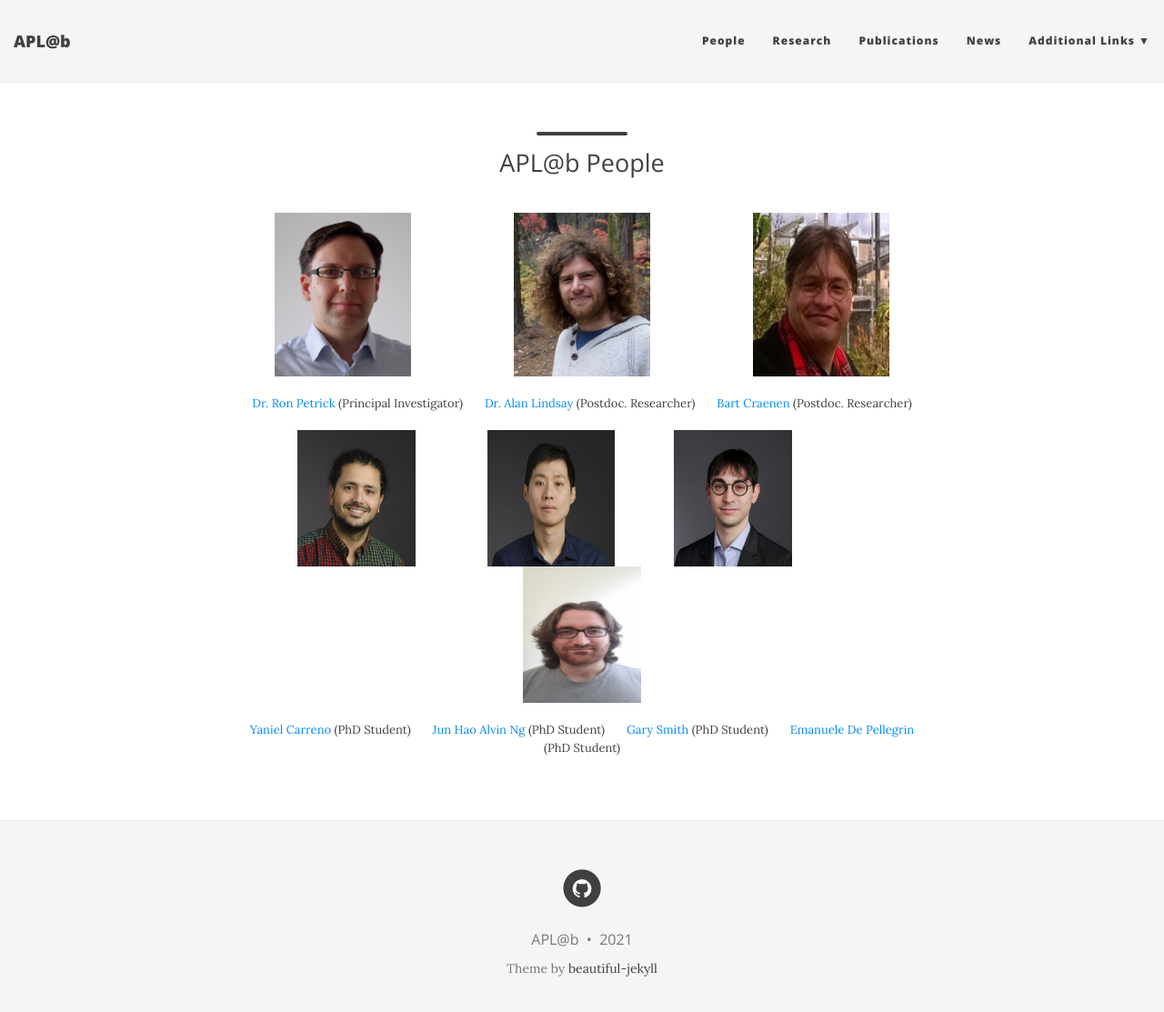
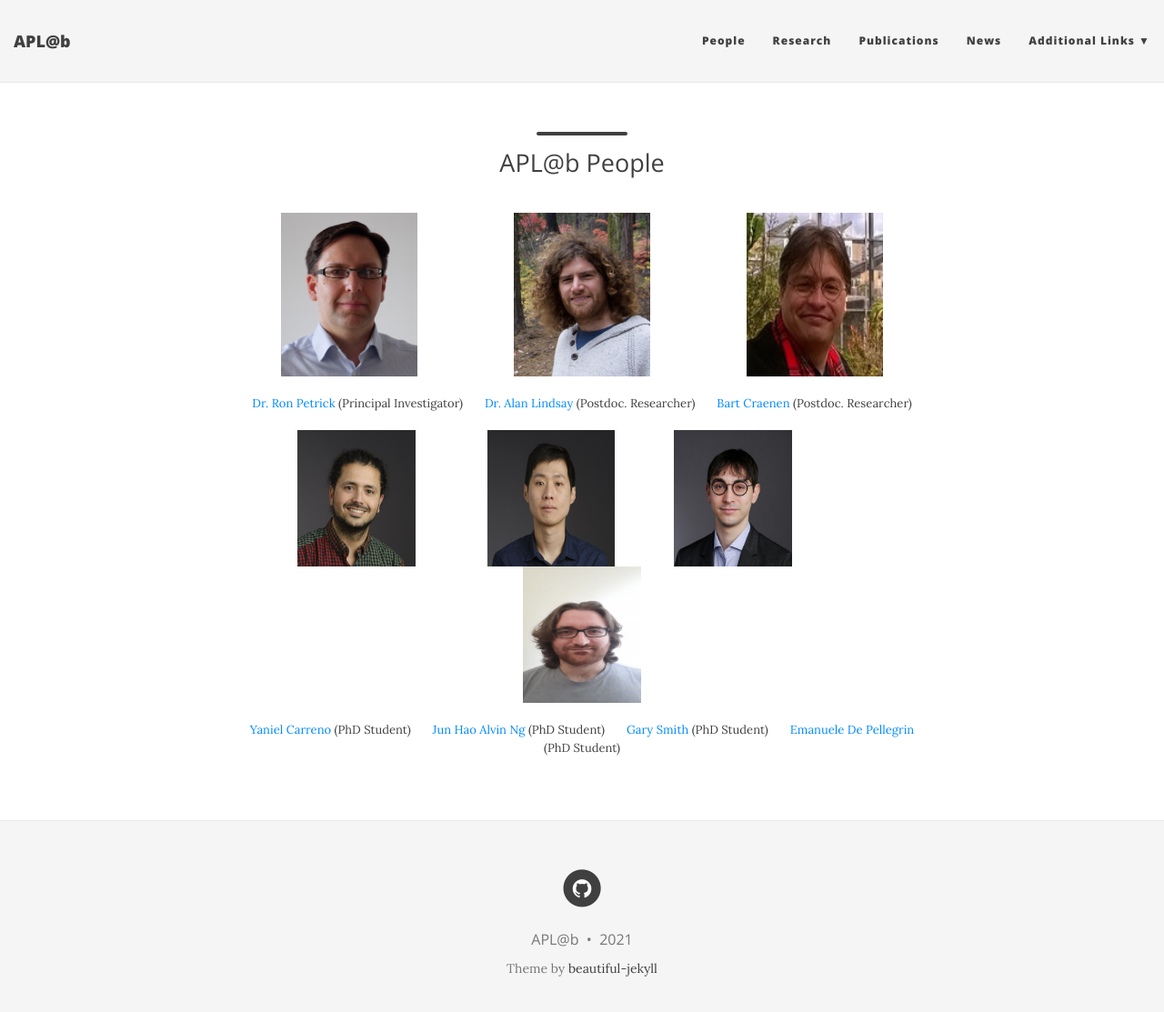
Before and after one commit to aplab2020/aplab2020.github.io, a Jekyll site: the page built from people.md, in a window 1280 px wide and 1126 px high. Shown: the top 1113 px of the window at 91% size. Built offline with Jekyll 4.4.1, drawn with Linux system fonts in a browser that asks for light colours; nearby versions of some CDN libraries.

Commit message:
Update people.md

```diff
--- a/people.md
+++ b/people.md
@@ -7,7 +7,7 @@
 
 
 
-<p align="center"> <img src="/img/ron.jpg" align="center" width="150" height="180">   &nbsp; &nbsp; &nbsp;  &nbsp; &nbsp;  &nbsp;  &nbsp; &nbsp; &nbsp;  &nbsp; &nbsp;  &nbsp; &nbsp;  &nbsp; &nbsp;  &nbsp; <img src="/img/alan.jpg" align="center" width="150" height="180"> &nbsp; &nbsp;  &nbsp;  &nbsp; &nbsp; &nbsp;  &nbsp; &nbsp;  &nbsp; &nbsp;  &nbsp; &nbsp; &nbsp;  &nbsp; &nbsp; &nbsp; <img src="/img/bart.jpg" align="center" width="150" height="180"> </p>
+<p align="center"> <img src="/img/ron.jpg" align="center" width="150" height="180">   &nbsp; &nbsp;  &nbsp; &nbsp;  &nbsp;  &nbsp; &nbsp; &nbsp;  &nbsp; &nbsp;  &nbsp; &nbsp;  &nbsp; &nbsp;  &nbsp; <img src="/img/alan.jpg" align="center" width="150" height="180">  &nbsp;  &nbsp;  &nbsp; &nbsp; &nbsp;  &nbsp; &nbsp;  &nbsp; &nbsp;  &nbsp; &nbsp; &nbsp;  &nbsp; &nbsp; &nbsp; <img src="/img/bart.jpg" align="center" width="150" height="180"> </p>
 
 <p align="center">
 <a href="http://homepages.inf.ed.ac.uk/rpetrick/" style="float: ;">Dr. Ron Petrick</a> (Principal Investigator) &nbsp;  &nbsp; &nbsp;
```
